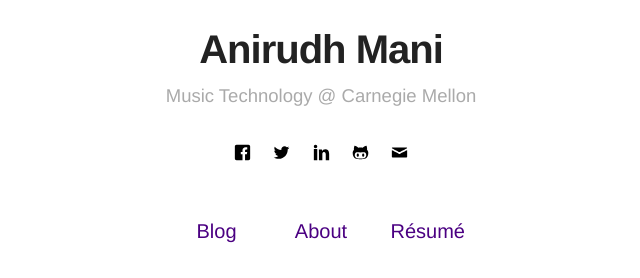
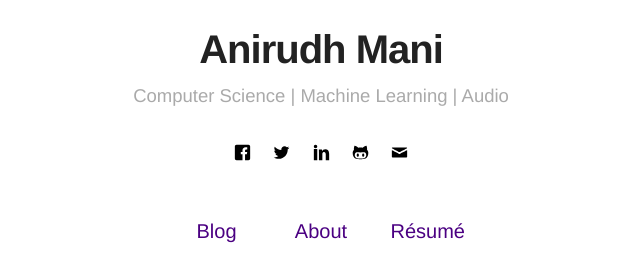
Before and after one commit to anirudh3/anirudh3.github.io, a Jekyll site: the page built from index.html, in a window 1280 px wide. Shown: the part 221-499 px from the top of the page, without its empty margins (319-959 px from the left). Built offline with Jekyll 4.4.1, drawn with Linux system fonts in a browser that asks for light colours.

Commit message:
description

```diff
--- a/_config.yml
+++ b/_config.yml
@@ -1,9 +1,9 @@
 # main text of home
 name: Anirudh Mani
-bio: Music Technology @ Carnegie Mellon
+bio: Computer Science | Machine Learning | Audio
 
 # twitter summary info
-description: Computer Science | Machine Learning | Audio
+description: Machine Learning | Software | Music Technology
 
 # if it's an external image, update below for true
 # better with square images
```
